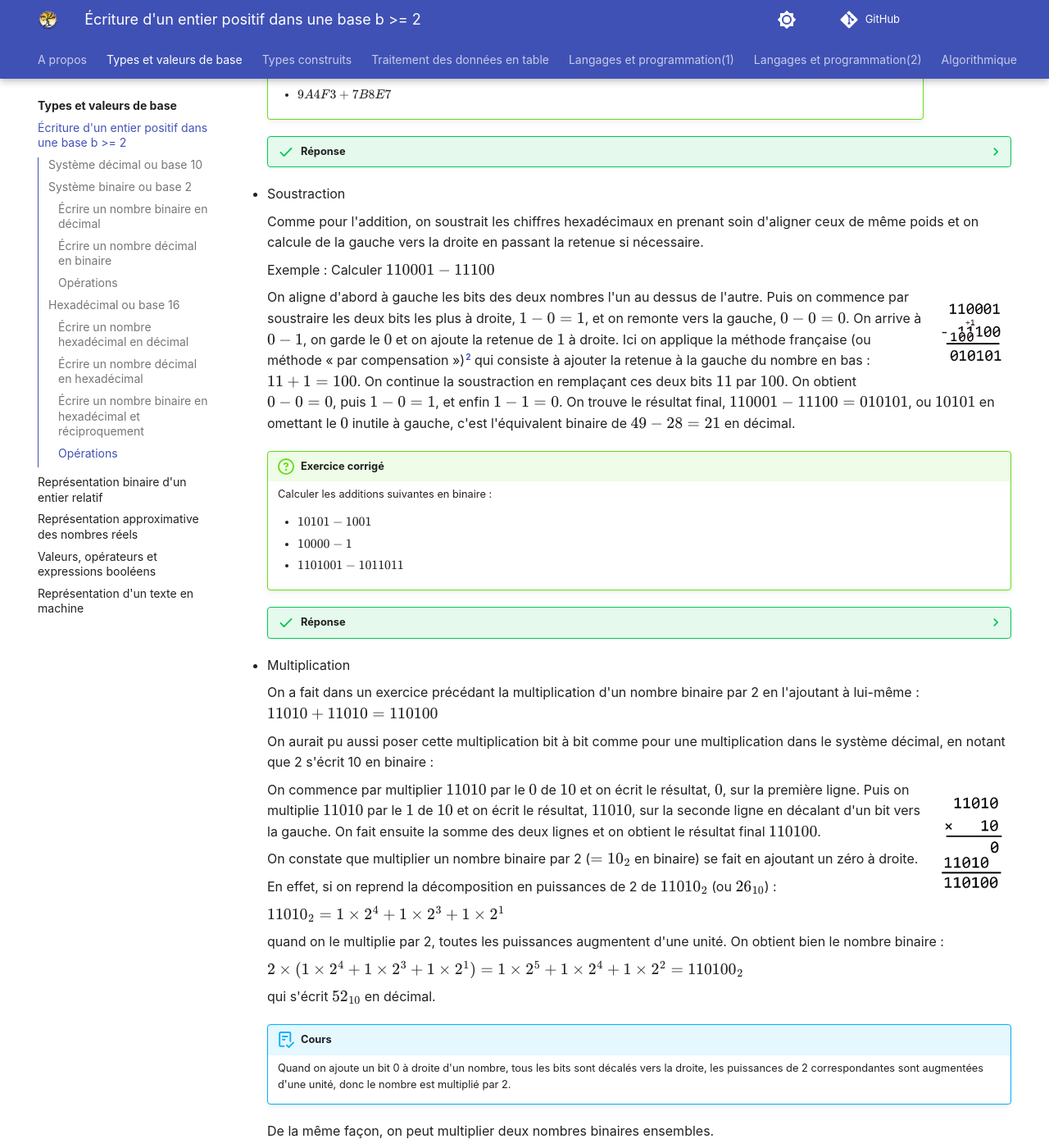
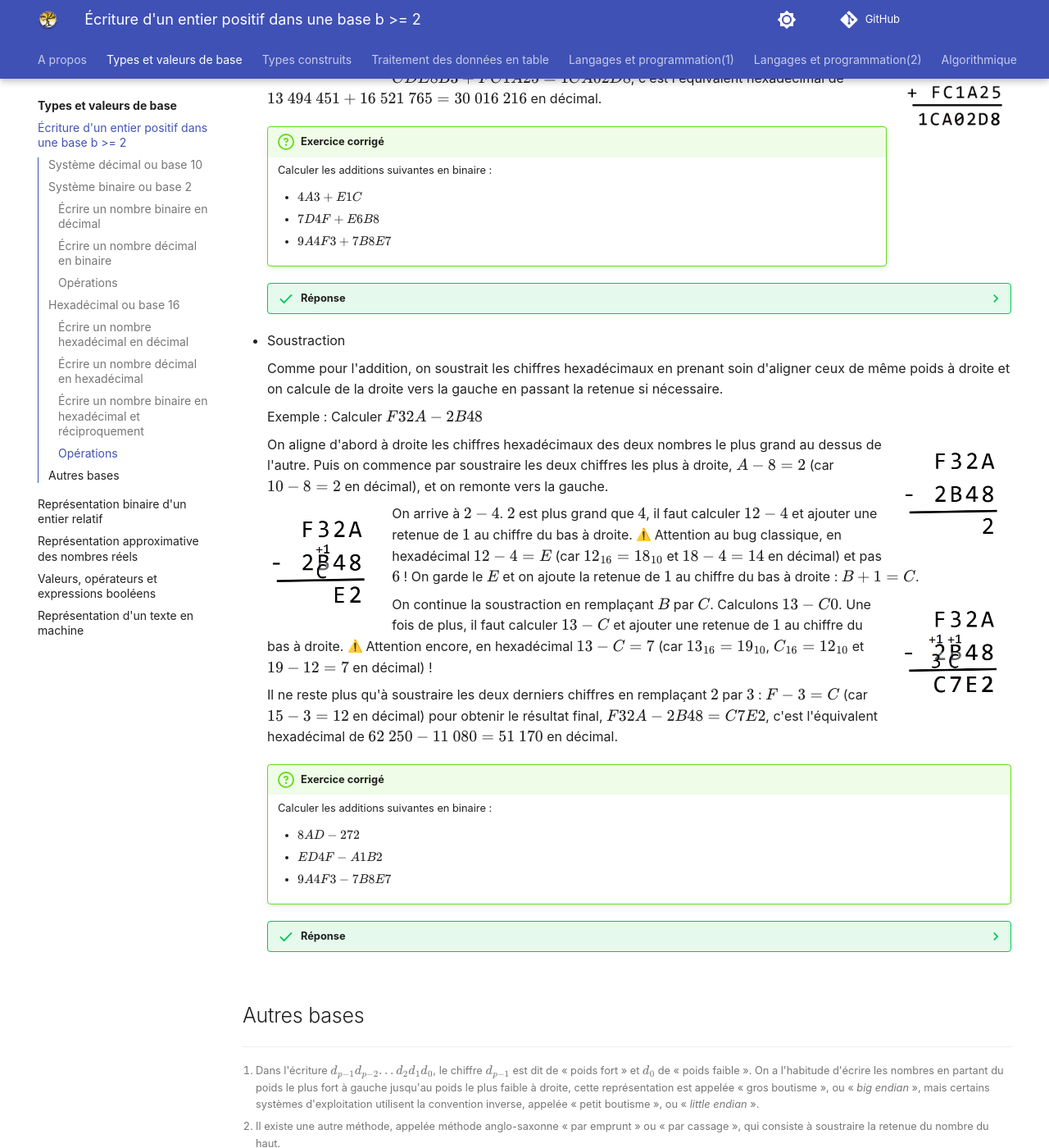
Before and after one commit to fab-perez/NSI-1, an MkDocs documentation site: the page built from docs/types-et-valeurs-de-base/1-ecriture-entier-positif-en-base-b.md, in a window 1280 px wide and 1400 px high, scrolled down 15582 px. Shown: the whole window at 82% size. Built offline with MkDocs 1.6.1 and Material for MkDocs 9.7.7, drawn with Linux system fonts in a browser that asks for light colours; emoji names are drawn with the system emoji font; comment, search, counter and statistics services are not loaded; some of the changed text lies outside the part shown.

Commit message:
Add files via upload

```diff
--- a/docs/types-et-valeurs-de-base/1-ecriture-entier-positif-en-base-b.md
+++ b/docs/types-et-valeurs-de-base/1-ecriture-entier-positif-en-base-b.md
@@ -4,9 +4,7 @@
 
 Dans le système décimal que l'on utilise tous les jours, les nombres sont écrit à l'aide des 10 chiffres bien connus : 0, 1, 2, 3, 4, 5, 6, 7, 8 et 9.
 
-
-C'est la position du chiffre dans l'écriture d'un nombre qui indique sa valeur. Par exemple, le nombre qui s'écrit 2083 est égal à 2 milliers plus 8 dizaines plus 3 unités.
-Il n'a pas la même valeur que 8320, même s'il s'écrit avec les mêmes chiffres 0, 2, 8 et 3.
+C'est la position d'un chiffre dans un nombre qui indique son importance, ou **poids**, dans ce nombre. Par exemple, le nombre qui s'écrit 2083 est égal à 2 milliers plus 8 dizaines plus 3 unités. Il n'est pas égal au nombre 8320, même s'il s'écrit avec les mêmes chiffres 0, 2, 8 et 3.
 
 Tout nombre entier naturel peut s’écrire comme combinaison linéaire de puissance de 10. Par exemple, les chiffres du nombre 2083 correspondent à :
 
@@ -26,6 +24,7 @@
 
 ou encore avec la formule mathématique d'une somme de $0$ à $p-1$ :
 $n = \sum_{i=0}^{p-1} d_i × 10^i$
+
 
 Noter qu'on peut écrire 10 nombres allant de 0 à 9 avec 1 seul chiffre, 100 nombres allant de 0 à 99 avec 2 chiffres, 1000 nombres allant de 0 à 999 avec 3 chiffres, ... $10^p$ nombres allant de 0 à $10^p-1$ avec $p$ chiffres.
 
@@ -169,7 +168,7 @@
 Par exemple on peut écrire $1101$, que l'on note aussi $1101_2$ pour indiquer qu'il est écrit en binaire.
 Il convient également de ne pas lire ces nombres comme on lirait des nombres décimaux. Ainsi, $1101_2$ ne se dit pas « mille cent un » mais plutôt « un un zéro un ».
 
-Comme dans le système décimal, c'est la position qui indique la valeur de chaque chiffre. Mais en binaire, c'est une combinaison linéaire de puissances de 2. Par exemple, les bits du nombre $1101_2$ correspondent à :
+Comme dans le système décimal, c'est la position de chaque chiffre qui indique le poids de chaque chiffre dans un nombre. Mais en binaire, c'est une combinaison linéaire de puissances de 2. Par exemple, les bits du nombre $1101_2$ correspondent à :
 
 |bits|1|1|0|1|
 |:-:|:-:|:-:|:-:|:-:|
@@ -429,7 +428,7 @@
 
 -	Addition
 
-	On additionne bit à bit en prenant soin d'aligner les bits de même poids et on calcule de la gauche vers la droite en passant la retenue si nécessaire.
+	On additionne bit à bit en prenant soin d'aligner les bits de même poids à droite et on calcule de la droite vers la gauche en passant la retenue si nécessaire.
 
 	Les additions bit à bit sont simples :
 
@@ -442,8 +441,8 @@
 
 
 
-	![Exemple d'addition posée en binaire : 101101+1100](assets/1-addition-binaire-light-mode.png#only-light){width=10% align=right}
-	![Exemple d'addition posée en binaire : 101101+1100](assets/1-addition-binaire-dark-mode.png#only-dark){width=10% align=right}
+	![Exemple d'addition posée en binaire : 101101+1100](assets/1-addition-binaire-light-mode.png#only-light){width=15% align=right}
+	![Exemple d'addition posée en binaire : 101101+1100](assets/1-addition-binaire-dark-mode.png#only-dark){width=15% align=right}
 
 	On aligne d'abord à gauche les bits des deux nombres l'un au dessus de l'autre. Puis on commence par ajouter les deux bits les plus à droite, $1 + 0 = 1$, puis on continue vers la gauche, $0 + 0 = 0$. On arrive à $1 + 1$, ce qui fait $10$, on garde le $0$ et on ajoute une retenue de $1$ à gauche. On ajoute les bits suivants, avec cette retenue on a $1 + 1 + 1$, ce qui fait $11$, on garde le $1$ et on ajoute une nouvelle retenue de $1$ encore à gauche. Les deux derniers bits ne sont que sur le premier nombre, on fait comme si c'était des $0$ sur le second pour terminer l'addition. On trouve le résultat final, $101101 + 1100 = 111011$, c'est l'équivalent binaire de $45+12=57$ en décimal.
 
@@ -474,7 +473,7 @@
 
 -	Soustraction
 
-	Comme pour l'addition, on soustrait bit à bit en prenant soin d'aligner les bits de même poids et on calcule de la gauche vers la droite en passant la retenue si nécessaire.
+	Comme pour l'addition, on soustrait bit à bit en prenant soin d'aligner les bits de même poids à droite et on calcule de la droite vers la gauche en passant la retenue si nécessaire.
 
 	Les soustractions bit à bit sont simples :
 
@@ -486,10 +485,10 @@
 	Exemple : Calculer  $110001 - 11100$
 
 
-	![Exemple de soustraction posée en binaire : 110001-11100](assets/1-soustraction-binaire-light-mode.png#only-light){width=10% align=right}
-	![Exemple de soustraction posée en binaire : 110001-11100](assets/1-soustraction-binaire-dark-mode.png#only-dark){width=10% align=right}
+	![Exemple de soustraction posée en binaire : 110001-11100](assets/1-soustraction-binaire-light-mode.png#only-light){width=15% align=right}
+	![Exemple de soustraction posée en binaire : 110001-11100](assets/1-soustraction-binaire-dark-mode.png#only-dark){width=15% align=right}
 
-	On aligne d'abord à gauche les bits des deux nombres l'un au dessus de l'autre. Puis on commence par soustraire les deux bits les plus à droite, $1 - 0 = 1$, et on remonte vers la gauche, $0 - 0 = 0$. On arrive à $0 - 1$, on garde le $0$ et on ajoute la retenue de $1$ à droite. Ici on applique la méthode française (ou méthode « par compensation »)[^1.2] qui consiste à ajouter la retenue à la gauche du nombre en bas : $11 + 1 = 100$. On continue la soustraction en remplaçant ces deux bits $11$ par $100$. On obtient $0 - 0 = 0$, puis $1-0=1$, et enfin $1-1=0$. On trouve le résultat final, $110001 - 11100 = 010101$, ou $10101$ en omettant le $0$ inutile à gauche, c'est l'équivalent binaire de $49-28=21$ en décimal.
+	On aligne d'abord à gauche les bits des deux nombres le plus grand au dessus de l'autre. Puis on commence par soustraire les deux bits les plus à droite, $1 - 0 = 1$, et on remonte vers la gauche, $0 - 0 = 0$. On arrive à $0 - 1$, on garde le $0$ et on ajoute la retenue de $1$ au chiffre du bas à droite. Ici on applique la méthode française (ou méthode « par compensation »)[^1.2] qui consiste à ajouter la retenue à la gauche du nombre en bas : $11 + 1 = 100$. On continue la soustraction en remplaçant ces deux bits $11$ par $100$. On obtient $0 - 0 = 0$, puis $1-0=1$, et enfin $1-1=0$. On trouve le résultat final, $110001 - 11100 = 010101$, ou $10101$ en omettant le $0$ inutile à gauche, c'est l'équivalent binaire de $49-28=21$ en décimal.
 
 	[^1.2]: Il existe une autre méthode, appelée méthode anglo-saxonne « par emprunt » ou « par cassage », qui consiste à soustraire la retenue du nombre du haut.
 
@@ -524,8 +523,8 @@
 	On aurait pu aussi poser cette multiplication bit à bit comme pour une multiplication dans le système décimal, en notant que 2 s'écrit 10 en binaire :
 
 
-	![Exemple de multiplication posée en binaire : 11010x10](assets/1-multiplication-binaire-light-mode.png#only-light){width=10% align=right}
-	![Exemple de multiplication posée en binaire : 11010x10](assets/1-multiplication-binaire-dark-mode.png#only-dark){width=10% align=right}
+	![Exemple de multiplication posée en binaire : 11010x10](assets/1-multiplication-binaire-light-mode.png#only-light){width=15% align=right}
+	![Exemple de multiplication posée en binaire : 11010x10](assets/1-multiplication-binaire-dark-mode.png#only-dark){width=15% align=right}
 
 	On commence par multiplier $11010$ par le $0$ de $10$ et on écrit le résultat, $0$, sur la première ligne. Puis on multiplie $11010$ par le $1$ de $10$ et on écrit le résultat, $11010$, sur la seconde ligne en décalant d'un bit vers la gauche. On fait ensuite la somme des deux lignes et on obtient le résultat final $110100$.
 
@@ -596,7 +595,7 @@
 
 Par exemple on peut écrire $B0D5$, que l'on note aussi $B0D5_{16}$ pour indiquer qu'il est écrit en hexadécimal.
 
-Comme dans les systèmes décimal et binaire, c'est la position qui indique la valeur de chaque chiffre hexadécimal. Mais en hexadécimal, c'est une combinaison linéaire de puissances de 16. Par exemple, les chiffres du nombre $B0D5_{16}$ correspondent à :
+Comme dans les systèmes décimal et binaire, c'est la position qui indique le poids de chaque chiffre hexadécimal dans un nombre. Mais en hexadécimal, c'est une combinaison linéaire de puissances de 16. Par exemple, les chiffres du nombre $B0D5_{16}$ correspondent à :
 
 |hexadec.|B|0|D|5|
 |:-:|:-:|:-:|:-:|:-:|
@@ -819,35 +818,34 @@
 
 -	Addition
 
-	On additionne les chiffres hexadécimaux en prenant soin d'aligner ceux qui sont de même poids et on calcule de la gauche vers la droite en passant la retenue si nécessaire.
+	On additionne les chiffres hexadécimaux en prenant soin d'aligner les chiffres de même poids à droite et on calcule de la droite vers la gauche en passant la retenue si nécessaire.
 
 
 	Exemple : Calculer  $CDE8B3 + FC1A25$
 
 
-
-	![Exemple d'addition posée en hexadécimal : CDE8B3 + FC1A25](assets/1-addition-hexadecimale-1-light-mode.png#only-light){width=10% align=right}
-	![Exemple d'addition posée en hexadécimal : CDE8B3 + FC1A25](assets/1-addition-hexadecimale-1-dark-mode.png#only-dark){width=10% align=right}
+	![Exemple d'addition posée en hexadécimal : CDE8B3 + FC1A25](assets/1-addition-hexadecimale-1-light-mode.png#only-light){width=15% align=right}
+	![Exemple d'addition posée en hexadécimal : CDE8B3 + FC1A25](assets/1-addition-hexadecimale-1-dark-mode.png#only-dark){width=15% align=right}
 
 	On aligne d'abord à gauche les chiffres hexadécimaux des deux nombres l'un au dessus de l'autre. Puis on commence par ajouter les deux chiffres les plus à droite, $3 + 5 = 8$, puis on continue vers la gauche, $B + 2 = D$ (car $11 + 2 = 13$ en décimal).
 
-	![Exemple d'addition posée en hexadécimal : CDE8B3 + FC1A25](assets/1-addition-hexadecimale-2-light-mode.png#only-light){width=10% align=left}
-	![Exemple d'addition posée en hexadécimal : CDE8B3 + FC1A25](assets/1-addition-hexadecimale-2-dark-mode.png#only-dark){width=10% align=left}
+	![Exemple d'addition posée en hexadécimal : CDE8B3 + FC1A25](assets/1-addition-hexadecimale-2-light-mode.png#only-light){width=15% align=left}
+	![Exemple d'addition posée en hexadécimal : CDE8B3 + FC1A25](assets/1-addition-hexadecimale-2-dark-mode.png#only-dark){width=15% align=left}
 
 	On arrive à $8 + A$. On peut calculer l'équivalent en décimal, $8 + 10 = 18$, qui s'écrit $12$ en hexadécimal. On peut faire la conversion avec `18//16 = 1` et `18%16 = 2` ou tout simplement en faisant `18-16` pour trouver le chiffre des unités. On écrit le $2$ et on ajoute une retenue de $1$ à gauche.
 
-	![Exemple d'addition posée en hexadécimal : CDE8B3 + FC1A25](assets/1-addition-hexadecimale-3-light-mode.png#only-light){width=10% align=right}
-	![Exemple d'addition posée en hexadécimal : CDE8B3 + FC1A25](assets/1-addition-hexadecimale-3-dark-mode.png#only-dark){width=10% align=right}
+	![Exemple d'addition posée en hexadécimal : CDE8B3 + FC1A25](assets/1-addition-hexadecimale-3-light-mode.png#only-light){width=15% align=right}
+	![Exemple d'addition posée en hexadécimal : CDE8B3 + FC1A25](assets/1-addition-hexadecimale-3-dark-mode.png#only-dark){width=15% align=right}
 
 	On ajoute les chiffres hexadécimaux suivants, avec cette retenue doit calculer $1 + E + 1$, c'est l'équivalent en décimal de $1 + 14 + 1 = 16$,  qui s'écrit $10$ en hexadécimal. On garde le $0$ et on ajoute une nouvelle retenue de $1$ encore à gauche.
 
-	![Exemple d'addition posée en hexadécimal : CDE8B3 + FC1A25](assets/1-addition-hexadecimale-4-light-mode.png#only-light){width=10% align=left}
-	![Exemple d'addition posée en hexadécimal : CDE8B3 + FC1A25](assets/1-addition-hexadecimale-4-dark-mode.png#only-dark){width=10% align=left}
+	![Exemple d'addition posée en hexadécimal : CDE8B3 + FC1A25](assets/1-addition-hexadecimale-4-light-mode.png#only-light){width=15% align=left}
+	![Exemple d'addition posée en hexadécimal : CDE8B3 + FC1A25](assets/1-addition-hexadecimale-4-dark-mode.png#only-dark){width=15% align=left}
 
 	On arrive à  $1 + D + C$, équivalent en décimal de $1 + 13 + 12  = 26$,  qui s'écrit $1A$ en hexadécimal. On écrit le $A$ et on ajoute une nouvelle retenue de $1$ encore à gauche
 
-	![Exemple d'addition posée en hexadécimal : CDE8B3 + FC1A25](assets/1-addition-hexadecimale-5-light-mode.png#only-light){width=10% align=right}
-	![Exemple d'addition posée en hexadécimal : CDE8B3 + FC1A25](assets/1-addition-hexadecimale-5-dark-mode.png#only-dark){width=10% align=right}
+	![Exemple d'addition posée en hexadécimal : CDE8B3 + FC1A25](assets/1-addition-hexadecimale-5-light-mode.png#only-light){width=15% align=right}
+	![Exemple d'addition posée en hexadécimal : CDE8B3 + FC1A25](assets/1-addition-hexadecimale-5-dark-mode.png#only-dark){width=15% align=right}
 
 	Finalement, l'addition des derniers chiffres $1 + C + F = 1C$, ou 28 en décimal, permet d'obtenir le résultat final, $CDE8B3 + FC1A25 = 1CA02D8$, c'est l'équivalent hexadécimal de $13 \space 494 \space 451+16 \space 521 \space 765=30 \space 016 \space 216$ en décimal.
 
@@ -878,113 +876,57 @@
 
 -	Soustraction
 
-	Comme pour l'addition, on soustrait les chiffres hexadécimaux en prenant soin d'aligner ceux de même poids et on calcule de la gauche vers la droite en passant la retenue si nécessaire.
+	Comme pour l'addition, on soustrait les chiffres hexadécimaux en prenant soin d'aligner ceux de même poids à droite et on calcule de la droite vers la gauche en passant la retenue si nécessaire.
 
 
-	Exemple : Calculer  $110001 - 11100$
+	Exemple : Calculer  $F32A - 2B48$
 
 
-	![Exemple de soustraction posée en binaire : 110001-11100](assets/1-soustraction-binaire-light-mode.png#only-light){width=10% align=right}
-	![Exemple de soustraction posée en binaire : 110001-11100](assets/1-soustraction-binaire-dark-mode.png#only-dark){width=10% align=right}
+	![Exemple de soustraction posée en hexadécimal : F32A-2B48](assets/1-soustraction-hexa-1-light-mode.png#only-light){width=15% align=right}
+	![Exemple de soustraction posée en hexadécimal : F32A-2B48](assets/1-soustraction-hexa-1-dark-mode.png#only-dark){width=15% align=right}
 
-	On aligne d'abord à gauche les bits des deux nombres l'un au dessus de l'autre. Puis on commence par soustraire les deux bits les plus à droite, $1 - 0 = 1$, et on remonte vers la gauche, $0 - 0 = 0$. On arrive à $0 - 1$, on garde le $0$ et on ajoute la retenue de $1$ à droite. Ici on applique la méthode française (ou méthode « par compensation »)[^1.2] qui consiste à ajouter la retenue à la gauche du nombre en bas : $11 + 1 = 100$. On continue la soustraction en remplaçant ces deux bits $11$ par $100$. On obtient $0 - 0 = 0$, puis $1-0=1$, et enfin $1-1=0$. On trouve le résultat final, $110001 - 11100 = 010101$, ou $10101$ en omettant le $0$ inutile à gauche, c'est l'équivalent binaire de $49-28=21$ en décimal.
+	On aligne d'abord à droite les chiffres hexadécimaux des deux nombres le plus grand au dessus de l'autre. Puis on commence par soustraire les deux chiffres les plus à droite, $A - 8 = 2$ (car $10 - 8 = 2$ en décimal), et on remonte vers la gauche.
 
-	[^1.2]: Il existe une autre méthode, appelée méthode anglo-saxonne « par emprunt » ou « par cassage », qui consiste à soustraire la retenue du nombre du haut.
+
+	![Exemple de soustraction posée en hexadécimal : F32A-2B48](assets/1-soustraction-hexa-2-light-mode.png#only-light){width=15% align=left}
+	![Exemple de soustraction posée en hexadécimal : F32A-2B48](assets/1-soustraction-hexa-2-dark-mode.png#only-dark){width=15% align=left}
+
+
+	On arrive à $2 - 4$. $2$ est plus grand que $4$, il faut calculer $12-4$ et ajouter une retenue de $1$ au chiffre du bas à droite. :warning: Attention au bug classique, en hexadécimal $12-4=E$ (car $12_{16}=18_{10}$ et $18 - 4 = 14$ en décimal) et pas $6$ ! On garde le $E$ et on ajoute la retenue de $1$ au chiffre du bas à droite : $B+1=C$.
+
+
+	![Exemple de soustraction posée en hexadécimal : F32A-2B48](assets/1-soustraction-hexa-3-light-mode.png#only-light){width=15% align=right}
+	![Exemple de soustraction posée en hexadécimal : F32A-2B48](assets/1-soustraction-hexa-3-dark-mode.png#only-dark){width=15% align=right}
+
+	On continue la soustraction en remplaçant $B$ par $C$. Calculons $13 - C0$. Une fois de plus, il faut calculer $13-C$ et ajouter une retenue de $1$ au chiffre du bas à droite. :warning: Attention encore, en hexadécimal $13-C=7$ (car $13_{16}=19_{10}$, $C_{16}=12_{10}$ et $19 - 12 = 7$ en décimal) !
+
+
+	Il ne reste plus qu'à soustraire les deux derniers chiffres en remplaçant $2$ par $3$ : $F - 3 = C$ (car $15 - 3 = 12$ en décimal) pour obtenir le résultat final, $F32A-2B48 = C7E2$, c'est l'équivalent hexadécimal de $62 \space 250 - 11 \space 080=51 \space 170$ en décimal.
+
+
 
 
 	!!! question "Exercice corrigé"
 		Calculer les additions suivantes en binaire :
 
-		- $10101 - 1001$
+		- $8AD - 272$
 
-		- $10000 - 1$
+		- $ED4F - A1B2$
 
-		- $1101001 - 1011011$
+		- $9A4F3 - 7B8E7$
 
 
 
 
 	??? Success "Réponse"
 
-		$10101 - 1001 = 1100$
+		$8AD - 272 = 63B$
 
-		$10000 - 1 = 111000$
+		$ED4F - A1B2 = 4B9D$
 
-		$1101001 - 1011011 = 1110$
+		$9A4F3 - 7B8E7 = 1EC0C$
 
 
-
-
-- Multiplication
-
-	On a fait dans un exercice précédant la multiplication d'un nombre binaire par 2 en l'ajoutant à lui-même :	$11010 + 11010 = 110100$
-
-	On aurait pu aussi poser cette multiplication bit à bit comme pour une multiplication dans le système décimal, en notant que 2 s'écrit 10 en binaire :
-
-
-	![Exemple de multiplication posée en binaire : 11010x10](assets/1-multiplication-binaire-light-mode.png#only-light){width=10% align=right}
-	![Exemple de multiplication posée en binaire : 11010x10](assets/1-multiplication-binaire-dark-mode.png#only-dark){width=10% align=right}
-
-	On commence par multiplier $11010$ par le $0$ de $10$ et on écrit le résultat, $0$, sur la première ligne. Puis on multiplie $11010$ par le $1$ de $10$ et on écrit le résultat, $11010$, sur la seconde ligne en décalant d'un bit vers la gauche. On fait ensuite la somme des deux lignes et on obtient le résultat final $110100$.
-
-	On constate que multiplier un nombre binaire par 2 ($= 10_2$ en binaire) se fait en ajoutant un zéro à droite.
-
-	En effet, si on reprend la décomposition en puissances de 2 de $11010_2$ (ou $26_{10}$) :
-
-	$11010_2 = 1 \times 2^4 + 1 \times 2^3 + 1 \times 2^1$
-
-	quand on le multiplie par 2, toutes les puissances augmentent d'une unité. On obtient bien le nombre binaire :
-
-	$2 \times(1 \times 2^4 + 1 \times 2^3 + 1 \times 2^1) = 1 \times 2^5 + 1 \times 2^4 + 1 \times 2^2 = 110100_2$
-
-	qui s'écrit $52_{10}$ en décimal.
-
-	!!! abstract "Cours"
-		Quand on ajoute un bit 0 à droite d'un nombre, tous les bits sont décalés vers la droite, les puissances de 2 correspondantes sont augmentées d'une unité, donc le nombre est multiplié par 2.
-
-	De la même façon, on peut multiplier deux nombres binaires ensembles.
-
-	!!! question "Exercice corrigé"
-		Calculer les additions suivantes en binaire :
-
-		- $1101 \times 11$
-
-		- $10101 \times 101$
-
-		- $1000 \times 1000$
-
-
-
-	??? Success "Réponse"
-
-		$1101 \times 11 = 100111$
-
-		$10101 \times 101 = 1101001$
-
-		$1000 \times 1000 = 1000000$
-
-
-
-
-# Opérations
-
-
-1E7A+B894
-
-En hexadécimal (base 16), quelle est la valeur de la différence CBD - BAC ?
-Réponses
-A AB
-B TB
-C FF
-D 111
-Question A.2
-Deux entiers positifs ont pour écriture en base 16 : A7 et 84.
-Quelle est l'écriture en base 16 de leur somme ?
-Réponses
-A 1811
-B 12B
-C 13A
-D A784
 
 
 
```
Also changed, not shown: other parts of docs/types-et-valeurs-de-base/1-ecriture-entier-positif-en-base-b.md (+1 -1 lines).
